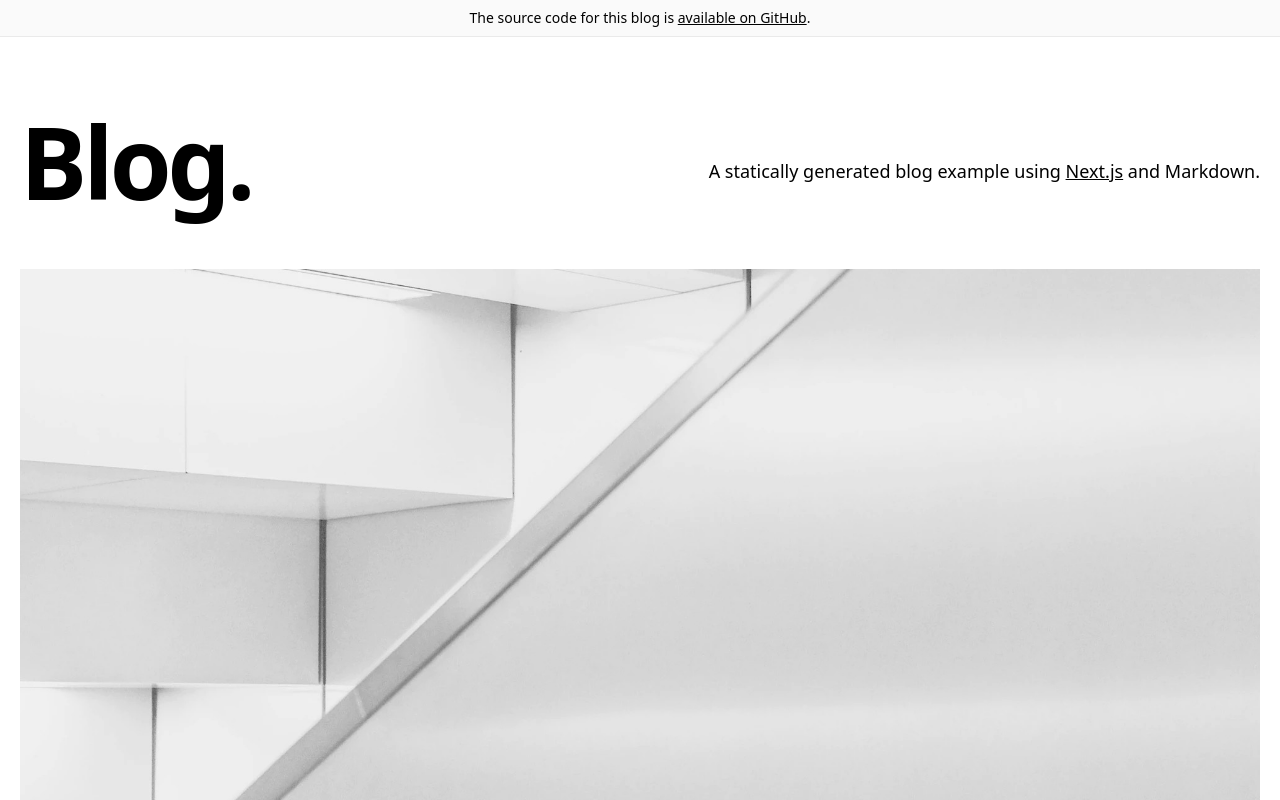
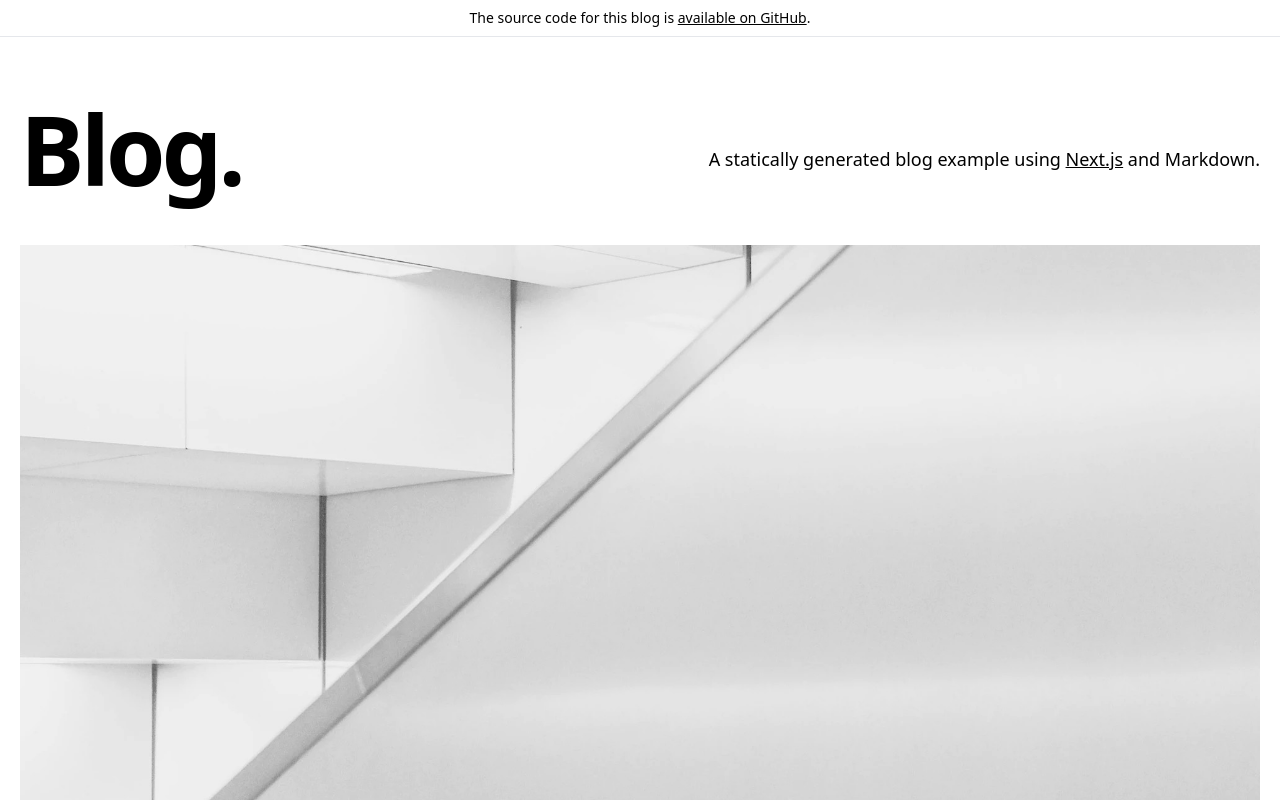
Before and after one commit to bytefulness/algorithm-handbook, a Next.js app: page / in a window 1280 px wide. Shown: the top 800 px of the page. Built offline with nearby package versions, Linux system fonts and the light colour scheme.

Commit message:
Remove default tailwand extends

```diff
--- a/tailwind.config.js
+++ b/tailwind.config.js
@@ -1,33 +1,20 @@
 module.exports = {
-  content: ['./components/**/*.js', './pages/**/*.js'],
+  content: ["./components/**/*.js", "./pages/**/*.js"],
   theme: {
     extend: {
-      colors: {
-        'accent-1': '#FAFAFA',
-        'accent-2': '#EAEAEA',
-        'accent-7': '#333',
-        success: '#0070f3',
-        cyan: '#79FFE1',
-      },
       spacing: {
-        28: '7rem',
+        28: "7rem",
       },
       letterSpacing: {
-        tighter: '-.04em',
+        tighter: "-.04em",
       },
       lineHeight: {
         tight: 1.2,
       },
-      fontSize: {
-        '5xl': '2.5rem',
-        '6xl': '2.75rem',
-        '7xl': '4.5rem',
-        '8xl': '6.25rem',
-      },
       boxShadow: {
-        sm: '0 5px 10px rgba(0, 0, 0, 0.12)',
-        md: '0 8px 30px rgba(0, 0, 0, 0.12)',
+        sm: "0 5px 10px rgba(0, 0, 0, 0.12)",
+        md: "0 8px 30px rgba(0, 0, 0, 0.12)",
       },
     },
   },
-}
+};
```
